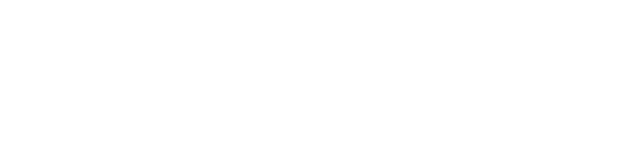
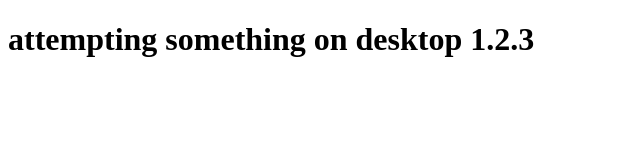
Before and after one commit to antiguamaximo/Maximo-Website, a plain HTML site: page index.html in a window 1280 px wide. Shown: the whole page, without its empty margins (0-640 px from the left). Drawn offline with Linux system fonts and the light colour scheme.

Commit message:
Added respository to desktop

```diff
--- a/index.html
+++ b/index.html
@@ -6,6 +6,6 @@
 	<title>This are some basics!</title>
 </head>
 <body>
-
+<h1> attempting something on desktop 1.2.3</h1>
 </body>
 </html>
```
